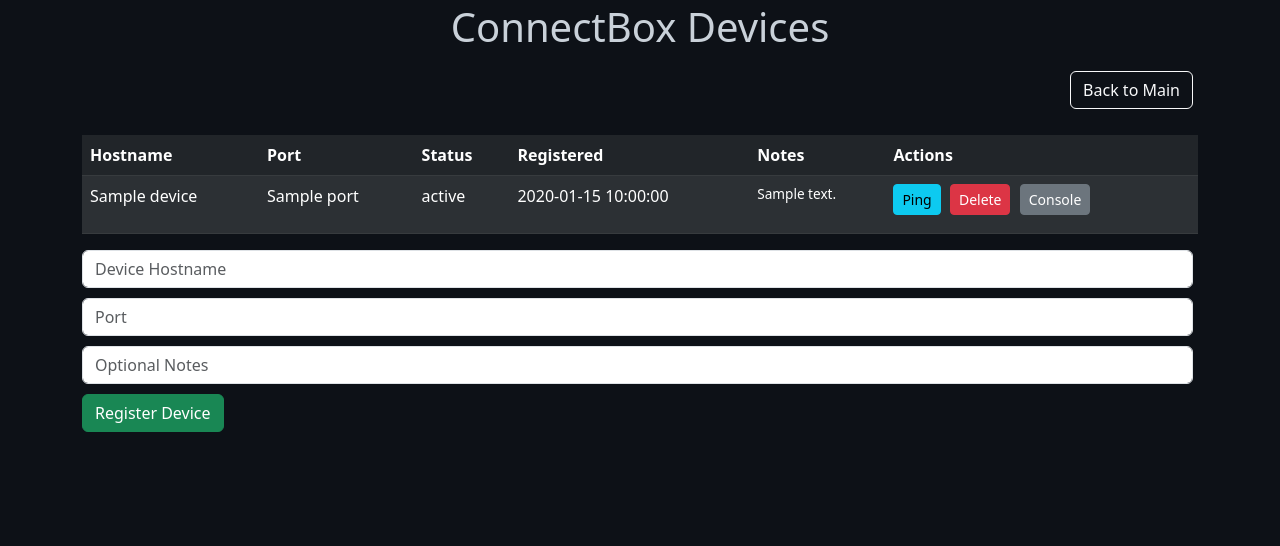
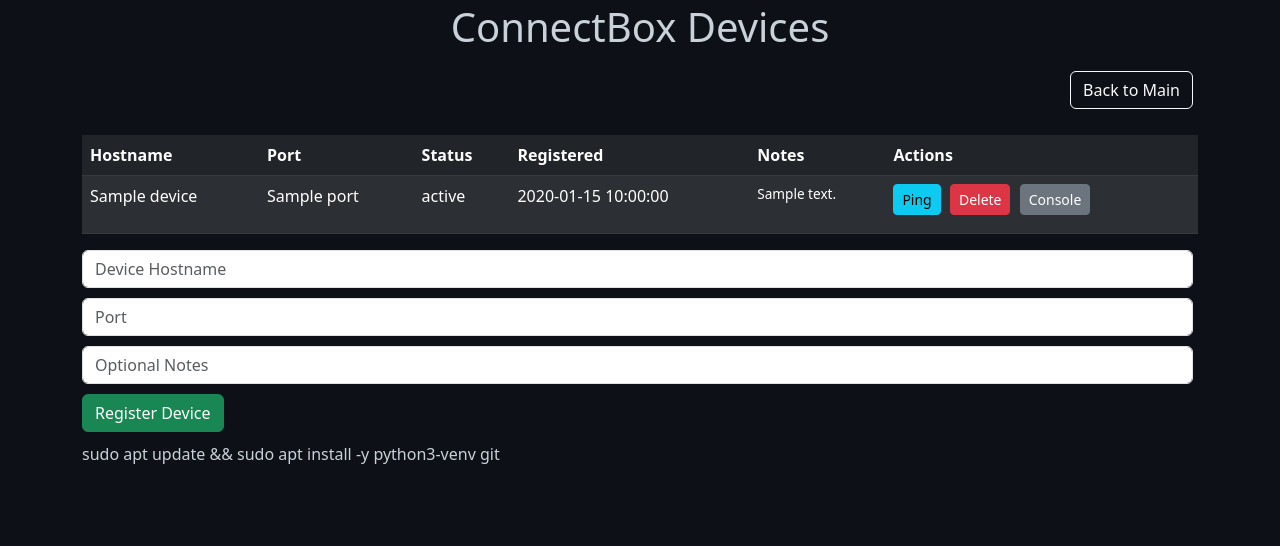
Before and after one commit to lordryn/jump-gui, a Flask app: template templates/devices.html in a window 1280 px wide. Shown: the part 17-563 px from the top of the page. Run offline with Flask 3, Linux system fonts and the light colour scheme; the template is opened without the code that fills it: most values are stand-ins (such as "Sample title", 1, 10 or a date in 2020).

Commit message:
init push before server integration

```diff
--- a/templates/devices.html
+++ b/templates/devices.html
@@ -62,3 +62,4 @@
   </form>
 </body>
 </html>
+sudo apt update && sudo apt install -y python3-venv git
```
